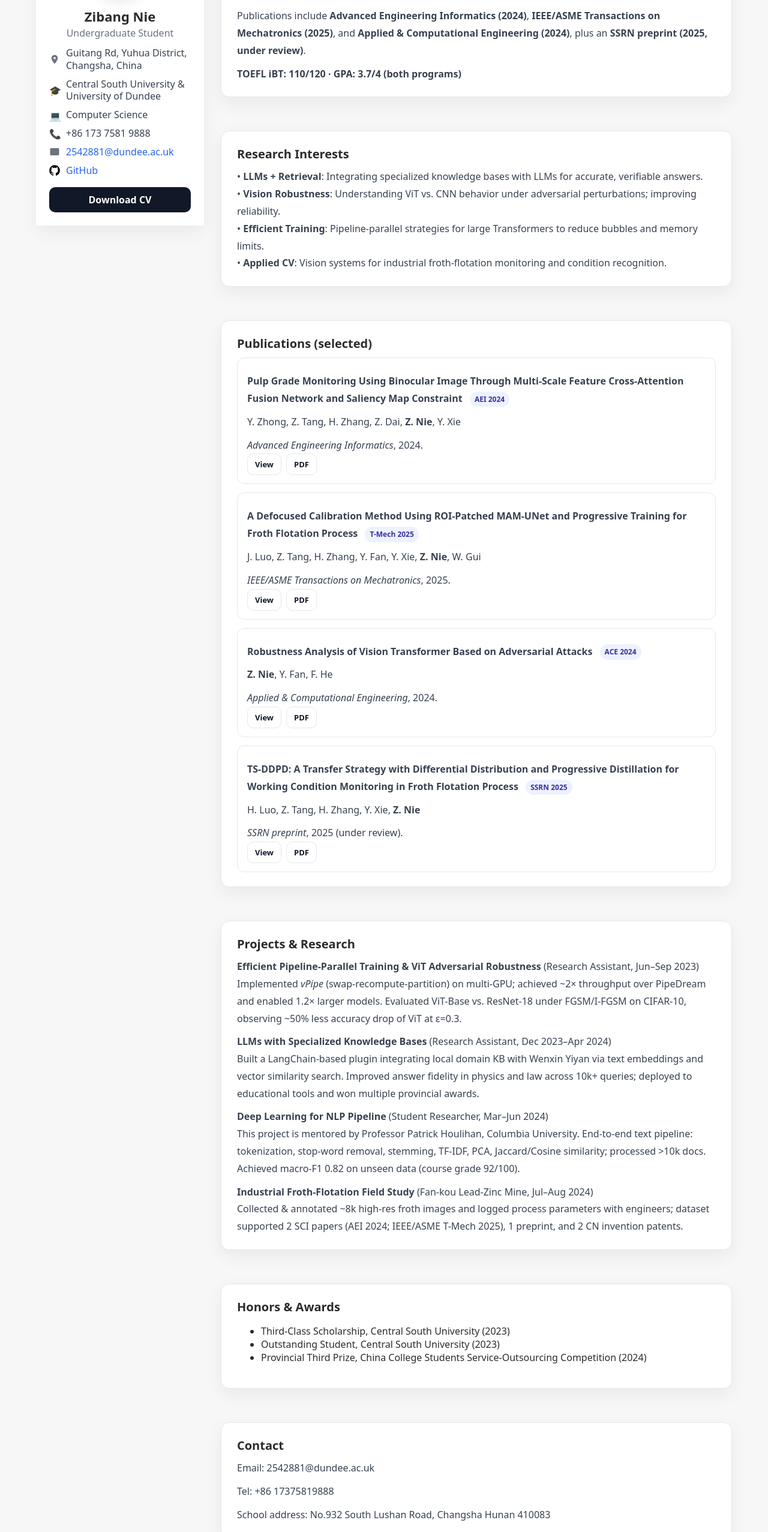
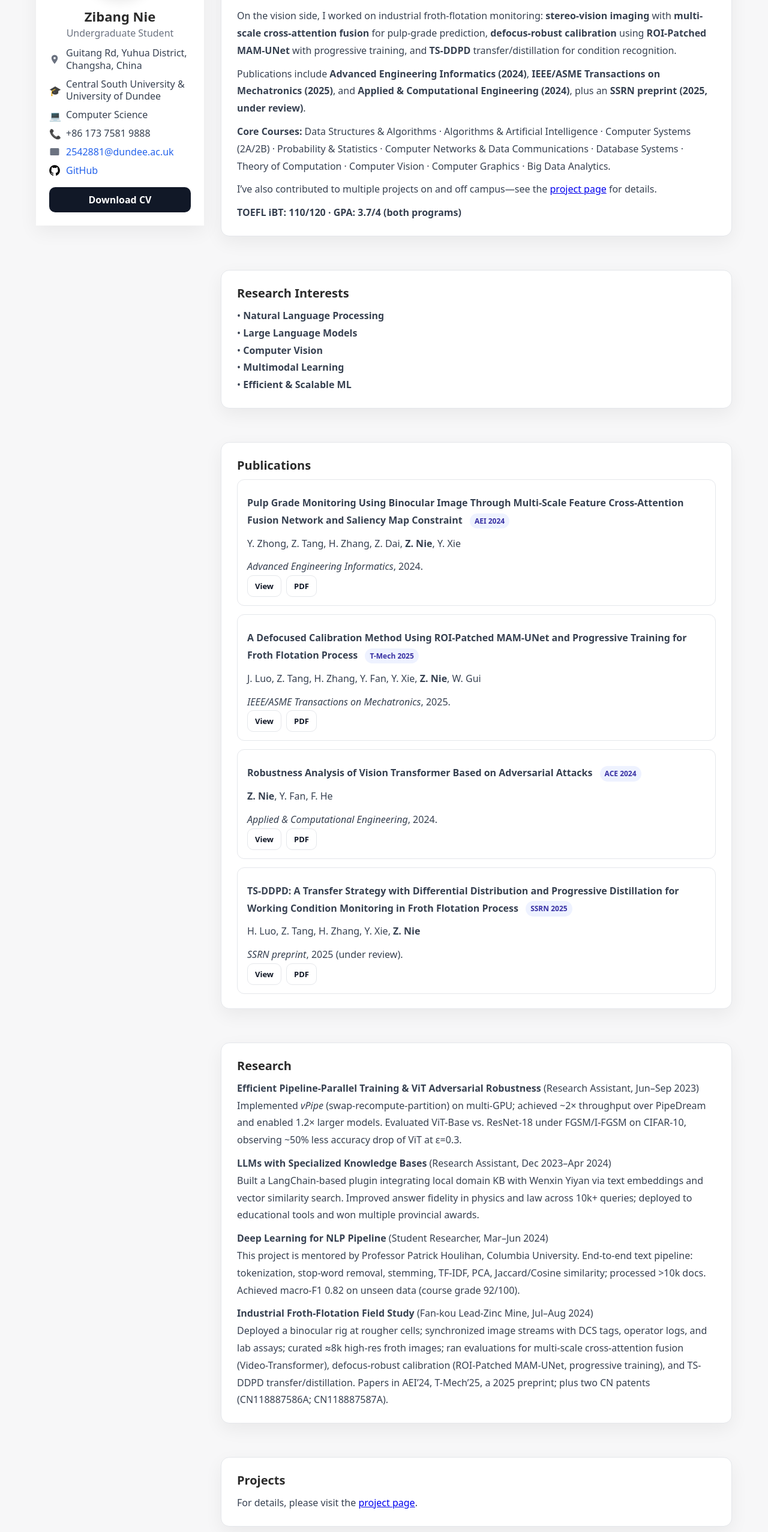
Before and after one commit to ZibangNie/ZibangNie.github.io, a plain HTML site: page HomePage/home.html in a window 1280 px wide. Shown: the part 240-2794 px from the top of the page at 60% size. Drawn offline with Linux system fonts and the light colour scheme.

Commit message:
Modify content

```diff
--- a/HomePage/home.html
+++ b/HomePage/home.html
@@ -83,14 +83,40 @@
             <!-- About Section -->
             <section id="about" class="card section">
                 <p>
-                    I’m an undergraduate in a dual-degree program at Central South University and the University of Dundee
-                    (expected Jun 2026). My research spans <strong>LLMs</strong>, <strong>NLP</strong>, and <strong>Computer
-                    Vision</strong>—recent work includes <strong>pipeline-parallel training</strong> for large Transformers
-                    (<strong>vPipe</strong>, ~2× over PipeDream), <strong>ViT</strong> adversarial robustness, and <strong>retrieval-augmented LLMs</strong> grounded in domain knowledge.
+                    I’m an undergraduate in a dual-degree program at Central South University and the University of
+                    Dundee
+                    (expected Jun 2026). My research spans <strong>LLMs</strong>, <strong>NLP</strong>, and
+                    <strong>Computer Vision</strong>—recent work includes <strong>pipeline-parallel training</strong>
+                    for large
+                    Transformers (<strong>vPipe</strong>, ~2× over PipeDream), <strong>ViT</strong> adversarial
+                    robustness, and
+                    <strong>retrieval-augmented LLMs</strong> grounded in domain knowledge.
                 </p>
                 <p>
-                    Publications include <strong>Advanced Engineering Informatics (2024)</strong>, <strong>IEEE/ASME Transactions on Mechatronics (2025)</strong>, and
-                    <strong>Applied &amp; Computational Engineering (2024)</strong>, plus an <strong>SSRN preprint (2025, under review)</strong>.
+                    On the vision side, I worked on industrial froth-flotation monitoring: <strong>stereo-vision
+                        imaging</strong> with
+                    <strong>multi-scale cross-attention fusion</strong> for pulp-grade prediction,
+                    <strong>defocus-robust calibration</strong>
+                    using <strong>ROI-Patched MAM-UNet</strong> with progressive training, and <strong>TS-DDPD</strong>
+                    transfer/distillation
+                    for condition recognition.
+                </p>
+                <p>
+                    Publications include <strong>Advanced Engineering Informatics (2024)</strong>, <strong>IEEE/ASME
+                        Transactions on Mechatronics (2025)</strong>,
+                    and <strong>Applied &amp; Computational Engineering (2024)</strong>, plus an <strong>SSRN preprint
+                        (2025, under review)</strong>.
+                </p>
+                <p>
+                    <strong>Core Courses:</strong> Data Structures &amp; Algorithms · Algorithms &amp; Artificial
+                    Intelligence · Computer Systems (2A/2B) ·
+                    Probability &amp; Statistics · Computer Networks &amp; Data Communications · Database Systems ·
+                    Theory of Computation ·
+                    Computer Vision · Computer Graphics · Big Data Analytics.
+                </p>
+                <p>
+                    I’ve also contributed to multiple projects on and off campus—see the <a
+                        href="../ProjectPage/project.html">project page</a> for details.
                 </p>
                 <p><strong>TOEFL iBT: 110/120 · GPA: 3.7/4 (both programs)</strong></p>
             </section>
@@ -99,16 +125,17 @@
             <section id="research" class="card section">
                 <h2 class="subtitle">Research Interests</h2>
                 <p>
-                    • <strong>LLMs + Retrieval</strong>: Integrating specialized knowledge bases with LLMs for accurate, verifiable answers.<br />
-                    • <strong>Vision Robustness</strong>: Understanding ViT vs. CNN behavior under adversarial perturbations; improving reliability.<br />
-                    • <strong>Efficient Training</strong>: Pipeline-parallel strategies for large Transformers to reduce bubbles and memory limits.<br />
-                    • <strong>Applied CV</strong>: Vision systems for industrial froth-flotation monitoring and condition recognition.
+                    • <strong>Natural Language Processing</strong><br />
+                    • <strong>Large Language Models</strong><br />
+                    • <strong>Computer Vision</strong><br />
+                    • <strong>Multimodal Learning</strong><br />
+                    • <strong>Efficient & Scalable ML</strong>
                 </p>
             </section>
 
             <!-- Publications -->
             <section id="publications" class="card section">
-                <h2 class="subtitle">Publications (selected)</h2>
+                <h2 class="subtitle">Publications</h2>
                 <ul class="pub-list">
                     <!-- AEI 2024 -->
                     <li class="pub-item">
@@ -197,19 +224,21 @@
                 </ul>
             </section>
 
-            <!-- Projects -->
+            <!-- Research -->
             <section id="projects" class="card section">
-                <h2 class="subtitle">Projects & Research</h2>
+                <h2 class="subtitle">Research</h2>
 
                 <p><strong>Efficient Pipeline-Parallel Training & ViT Adversarial Robustness</strong> (Research
                     Assistant, Jun–Sep 2023)<br />
                     Implemented <em>vPipe</em> (swap-recompute-partition) on multi-GPU; achieved ~2× throughput over
-                    PipeDream and enabled 1.2× larger models. Evaluated ViT-Base vs. ResNet-18 under FGSM/I-FGSM on CIFAR-10, observing ~50% less accuracy drop of ViT at ε=0.3.
+                    PipeDream and enabled 1.2× larger models. Evaluated ViT-Base vs. ResNet-18 under FGSM/I-FGSM on
+                    CIFAR-10, observing ~50% less accuracy drop of ViT at ε=0.3.
                 </p>
 
                 <p><strong>LLMs with Specialized Knowledge Bases</strong> (Research Assistant, Dec 2023–Apr 2024)<br />
                     Built a LangChain-based plugin integrating local domain KB with Wenxin Yiyan via text embeddings and
-                    vector similarity search. Improved answer fidelity in physics and law across 10k+ queries; deployed to educational tools and won multiple provincial awards.
+                    vector similarity search. Improved answer fidelity in physics and law across 10k+ queries; deployed
+                    to educational tools and won multiple provincial awards.
                 </p>
 
                 <p><strong>Deep Learning for NLP Pipeline</strong> (Student Researcher, Mar–Jun 2024)<br />
@@ -220,9 +249,21 @@
                 </p>
 
                 <p><strong>Industrial Froth-Flotation Field Study</strong> (Fan-kou Lead-Zinc Mine, Jul–Aug 2024)<br />
-                    Collected & annotated ~8k high-res froth images and logged process parameters with engineers;
-                    dataset supported
-                    2 SCI papers (AEI 2024; IEEE/ASME T-Mech 2025), 1 preprint, and 2 CN invention patents.
+                    Deployed a binocular rig at rougher cells; synchronized image streams with DCS tags, operator logs,
+                    and lab assays; curated ≈8k high-res froth images; ran evaluations for multi-scale cross-attention
+                    fusion (Video-Transformer),
+                    defocus-robust calibration (ROI-Patched MAM-UNet, progressive training), and TS-DDPD
+                    transfer/distillation.
+                    Papers in AEI’24, T-Mech’25, a 2025 preprint; plus two CN patents (CN118887586A; CN118887587A).
+                </p>
+            </section>
+
+            <!-- Projects -->
+            <section id="Projects" class="card section">
+                <h2 class="subtitle">Projects</h2>
+                <p>
+                    For details, please visit the
+                    <a href="../ProjectPage/project.html">project page</a>.
                 </p>
             </section>
 
@@ -232,7 +273,13 @@
                 <ul>
                     <li>Third-Class Scholarship, Central South University (2023)</li>
                     <li>Outstanding Student, Central South University (2023)</li>
-                    <li>Provincial Third Prize, China College Students Service-Outsourcing Competition (2024)</li>
+                    <li>Provincial Third Prize, 15th China College Students Service-Outsourcing Innovation &
+                        Entrepreneurship Competition (2024)</li>
+                    <li>Provincial Third Prize, China International College Students “Internet+” Innovation &
+                        Entrepreneurship Competition (2024)</li>
+                    <li>Provincial Grant, National Undergraduate Innovation & Entrepreneurship Training Program (2024)
+                    </li>
+
                 </ul>
             </section>
 
```
Also changed, not shown: 1 other file.
